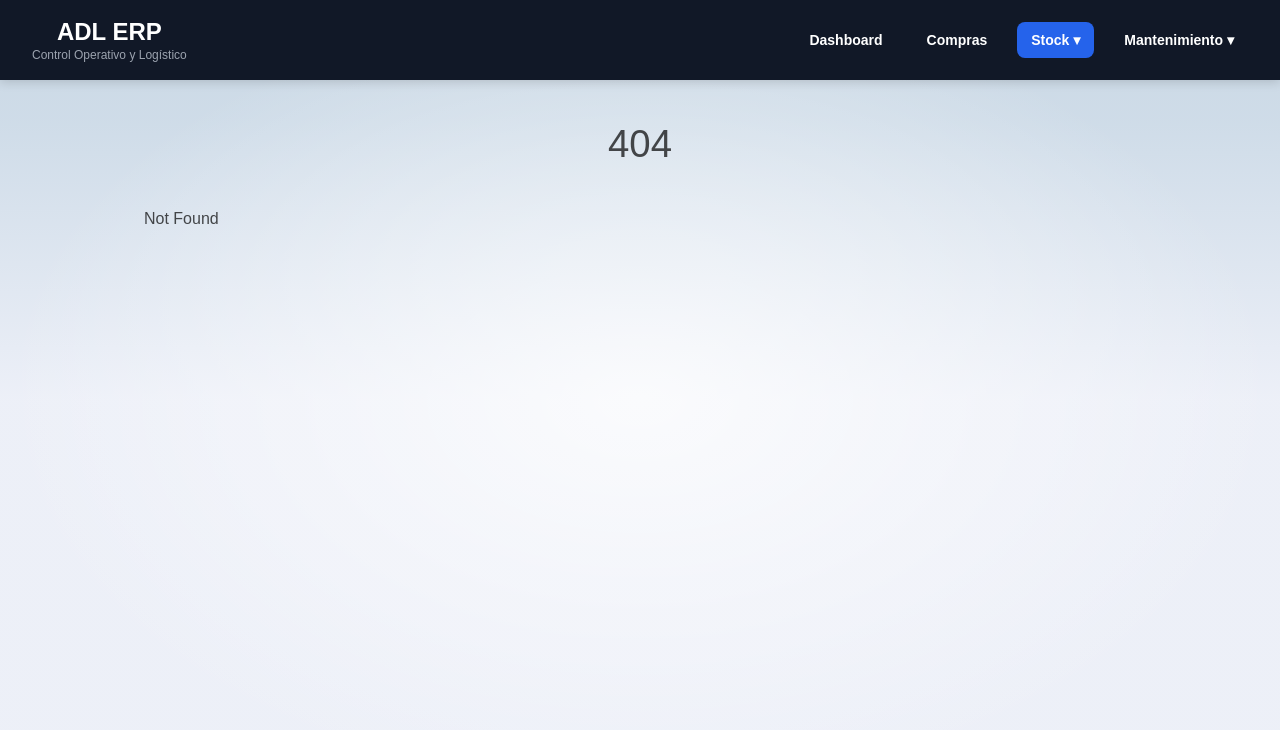
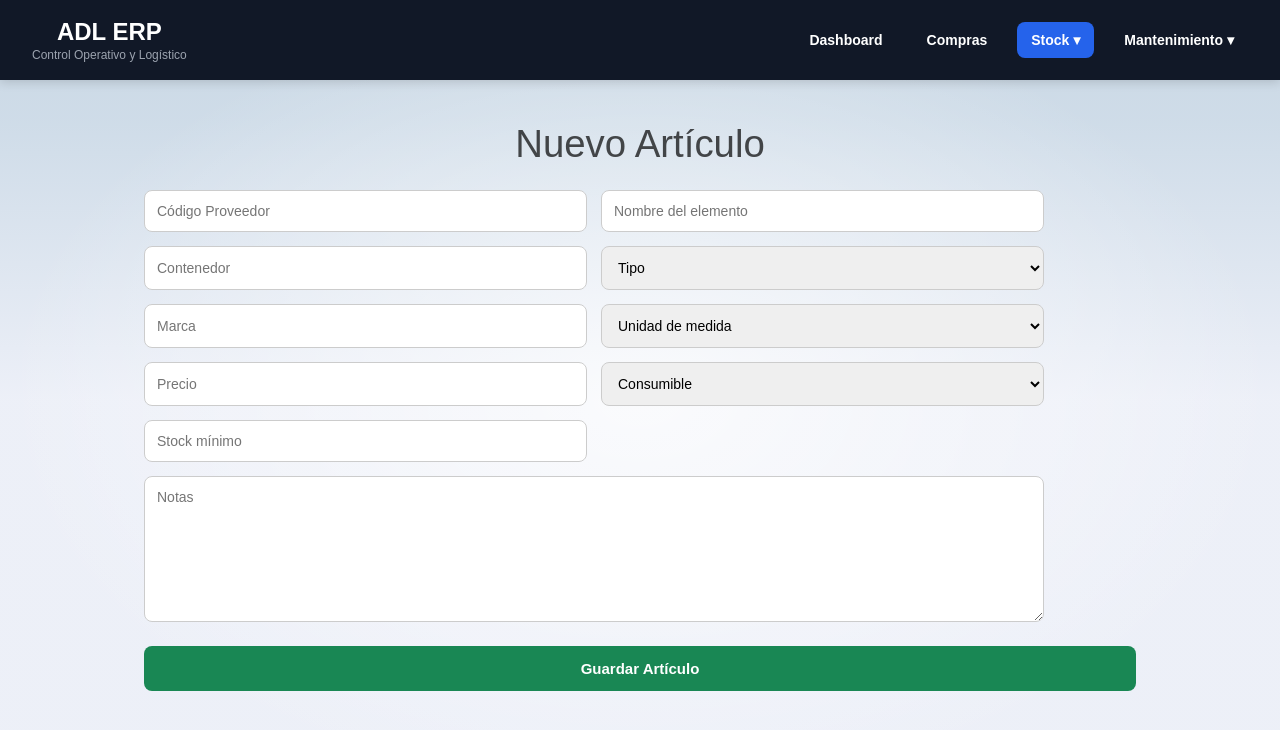
Before and after one commit to miguelkenny/adl-app, a SvelteKit app: page /stock/articulos/nuevo in a window 1280 px wide. Before the commit this address had no page. Shown: the top 730 px of the page. Built offline with nearby package versions, Linux system fonts and the light colour scheme.

Commit message:
first commit

```diff
--- /dev/null
+++ b/src/routes/stock/articulos/nuevo/+page.svelte
@@ -0,0 +1,201 @@
+<script>
+	let guardando = false;
+
+	const API_URL =
+		'https://script.google.com/macros/s/AKfycbxQOTdHkJDhaNZSLVeu2oh0b8hOL3i2H5t9ddusdT8durwkF_HJf1hrOSdE2uxyQHZrcA/exec';
+
+	let articulo = {
+		codigoProveedor: '',
+		nombre: '',
+		contenedor: '',
+		tipo: '',
+		marca: '',
+		unidadMedida: '',
+		precio: '',
+		consumible: '',
+		stockMinimo: '',
+		notas: ''
+	};
+
+	async function guardarArticulo() {
+		try {
+			guardando = true;
+
+			const response = await fetch(API_URL, {
+				method: 'POST',
+				body: JSON.stringify({
+					action: 'crearArticulo',
+					articulo
+				})
+			});
+
+			const result = await response.json();
+
+			alert(result.message || 'Artículo creado correctamente');
+
+			articulo = {
+				codigoProveedor: '',
+				nombre: '',
+				contenedor: '',
+				tipo: '',
+				marca: '',
+				unidadMedida: '',
+				precio: '',
+				consumible: '',
+				stockMinimo: '',
+				notas: ''
+			};
+		} catch (error) {
+			console.error(error);
+			alert('Error al guardar artículo');
+		} finally {
+			guardando = false;
+		}
+	}
+</script>
+
+<h1>Nuevo Artículo</h1>
+
+<div class="formulario">
+	<input
+		type="text"
+		placeholder="Código Proveedor"
+		bind:value={articulo.codigoProveedor}
+	/>
+
+	<input
+		type="text"
+		placeholder="Nombre del elemento"
+		bind:value={articulo.nombre}
+	/>
+
+	<input
+		type="text"
+		placeholder="Contenedor"
+		bind:value={articulo.contenedor}
+	/>
+
+	<select bind:value={articulo.tipo}>
+		<option value="">Tipo</option>
+		<option>Lubricantes</option>
+		<option>Herramientas</option>
+		<option>Seguridad</option>
+		<option>Hincadora</option>
+		<option>Vehiculos</option>
+		<option>Instalaciones</option>
+		<option>Repuestos</option>
+		<option>Filtros</option>
+		<option>Perforación</option>
+		<option>EPP</option>
+		<option>Mangueras</option>
+		<option>Transporte</option>
+		<option>Insumos</option>
+		<option>Varios</option>
+	</select>
+
+	<input
+		type="text"
+		placeholder="Marca"
+		bind:value={articulo.marca}
+	/>
+
+	<select bind:value={articulo.unidadMedida}>
+		<option value="">Unidad de medida</option>
+		<option>UN</option>
+		<option>LT</option>
+		<option>KG</option>
+		<option>MT</option>
+		<option>JGO</option>
+	</select>
+
+	<input
+		type="number"
+		placeholder="Precio"
+		bind:value={articulo.precio}
+	/>
+
+	<select bind:value={articulo.consumible}>
+		<option value="">Consumible</option>
+		<option>NO</option>
+		<option>ACEITE HIDRAULICO</option>
+		<option>ACEITE DE COMPRESOR</option>
+		<option>ACEITE MARTILLO</option>
+		<option>ACEITE DE MOTOR</option>
+		<option>GRASA ROSCAS DE BARRA</option>
+		<option>GRASA MULTI-PROPOSITO</option>
+	</select>
+
+	<input
+		type="number"
+		placeholder="Stock mínimo"
+		bind:value={articulo.stockMinimo}
+	/>
+
+	<textarea
+		placeholder="Notas"
+		bind:value={articulo.notas}
+	></textarea>
+</div>
+
+<button
+	class="guardar-btn"
+	on:click={guardarArticulo}
+	disabled={guardando}
+>
+	{#if guardando}
+		Guardando artículo...
+	{:else}
+		Guardar Artículo
+	{/if}
+</button>
+
+<style>
+	h1 {
+		margin-bottom: 24px;
+		font-family: Arial, sans-serif;
+	}
+
+	.formulario {
+		display: grid;
+		grid-template-columns: repeat(2, 1fr);
+		gap: 14px;
+		max-width: 900px;
+	}
+
+	input,
+	select,
+	textarea {
+		padding: 12px;
+		border: 1px solid #ccc;
+		border-radius: 8px;
+		font-size: 14px;
+		font-family: Arial, sans-serif;
+	}
+
+	textarea {
+		grid-column: span 2;
+		min-height: 120px;
+		resize: vertical;
+	}
+
+	.guardar-btn {
+		margin-top: 24px;
+		padding: 14px 20px;
+		background: #198754;
+		color: white;
+		border: none;
+		border-radius: 8px;
+		font-weight: bold;
+		cursor: pointer;
+		font-size: 15px;
+	}
+
+	.guardar-btn:hover {
+		opacity: 0.9;
+	}
+
+	.guardar-btn:disabled {
+		opacity: 0.7;
+		cursor: not-allowed;
+	}
+</style>
```
Also changed, not shown: src/routes/stock/+page.svelte (+17 -0 lines).
